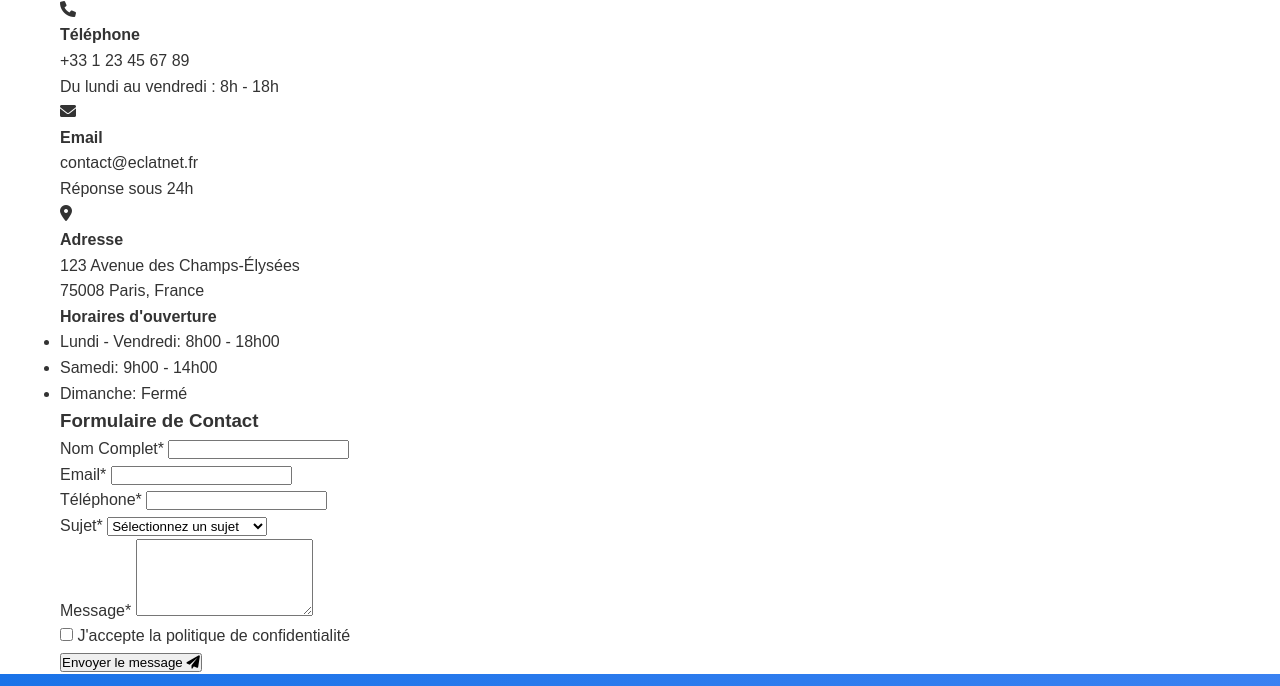
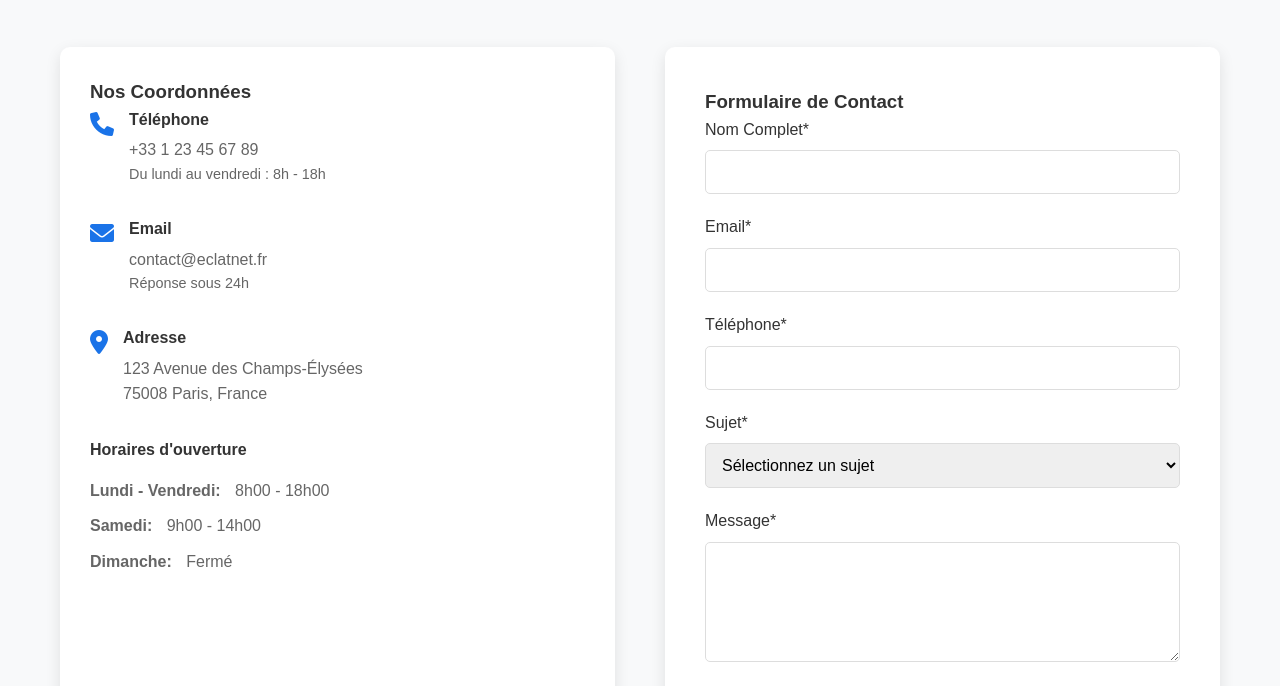
Before and after one commit to Pipito1988/Eclatnetservices, a plain HTML site: page contact.html in a window 1280 px wide. Shown: the part 110-796 px from the top of the page. Drawn offline with Linux system fonts and the light colour scheme.

Commit message:
Update style.css

```diff
--- a/styles/style.css
+++ b/styles/style.css
@@ -429,3 +429,176 @@
         justify-content: center;
     }
 }
+/* Estilos da seção de contato */
+.contact-section {
+    padding: 80px 0;
+    background: var(--light-bg);
+}
+
+.contact-grid {
+    display: grid;
+    grid-template-columns: 1fr 1fr;
+    gap: 50px;
+}
+
+/* Informações de contato */
+.contact-info {
+    background: white;
+    padding: 30px;
+    border-radius: 10px;
+    box-shadow: 0 5px 15px rgba(0, 0, 0, 0.1);
+}
+
+.info-item {
+    display: flex;
+    align-items: flex-start;
+    margin-bottom: 30px;
+}
+
+.info-item i {
+    font-size: 1.5rem;
+    color: var(--primary-color);
+    margin-right: 15px;
+    margin-top: 5px;
+}
+
+.info-item h4 {
+    margin-bottom: 5px;
+    color: var(--text-color);
+}
+
+.info-item p {
+    color: #666;
+    margin: 0;
+}
+
+.info-detail {
+    font-size: 0.9rem;
+    color: #888;
+}
+
+/* Horários */
+.contact-hours {
+    margin-top: 30px;
+}
+
+.contact-hours h4 {
+    margin-bottom: 15px;
+    color: var(--text-color);
+}
+
+.contact-hours ul {
+    list-style: none;
+    padding: 0;
+}
+
+.contact-hours li {
+    margin-bottom: 10px;
+    color: #666;
+}
+
+.contact-hours li span {
+    font-weight: 600;
+    margin-right: 10px;
+}
+
+/* Formulário de contato */
+.contact-form {
+    background: white;
+    padding: 40px;
+    border-radius: 10px;
+    box-shadow: 0 5px 15px rgba(0, 0, 0, 0.1);
+}
+
+.form-group {
+    margin-bottom: 20px;
+}
+
+.form-group label {
+    display: block;
+    margin-bottom: 8px;
+    color: var(--text-color);
+}
+
+.form-group input,
+.form-group select,
+.form-group textarea {
+    width: 100%;
+    padding: 12px;
+    border: 1px solid #ddd;
+    border-radius: 5px;
+    font-size: 16px;
+}
+
+.form-group textarea {
+    resize: vertical;
+    min-height: 120px;
+}
+
+/* Checkbox personalizado */
+.checkbox-container {
+    display: flex;
+    align-items: center;
+    cursor: pointer;
+    font-size: 0.9rem;
+    color: #666;
+}
+
+.checkbox-container input {
+    width: auto;
+    margin-right: 10px;
+}
+
+/* Botão de envio */
+.submit-btn {
+    background: var(--primary-color);
+    color: white;
+    padding: 12px 30px;
+    border: none;
+    border-radius: 5px;
+    cursor: pointer;
+    display: flex;
+    align-items: center;
+    justify-content: center;
+    font-size: 16px;
+    transition: all 0.3s ease;
+}
+
+.submit-btn:hover {
+    background: var(--secondary-color);
+    transform: translateY(-2px);
+}
+
+.submit-btn i {
+    margin-left: 10px;
+}
+
+/* Mensagem de resposta */
+.form-message {
+    margin-top: 20px;
+    padding: 10px;
+    border-radius: 5px;
+    text-align: center;
+}
+
+.form-message.success {
+    background: #d4edda;
+    color: #155724;
+}
+
+.form-message.error {
+    background: #f8d7da;
+    color: #721c24;
+}
+
+/* Responsividade */
+@media (max-width: 768px) {
+    .contact-grid {
+        grid-template-columns: 1fr;
+    }
+
+    .contact-form,
+    .contact-info {
+        padding: 20px;
+    }
+}
```
